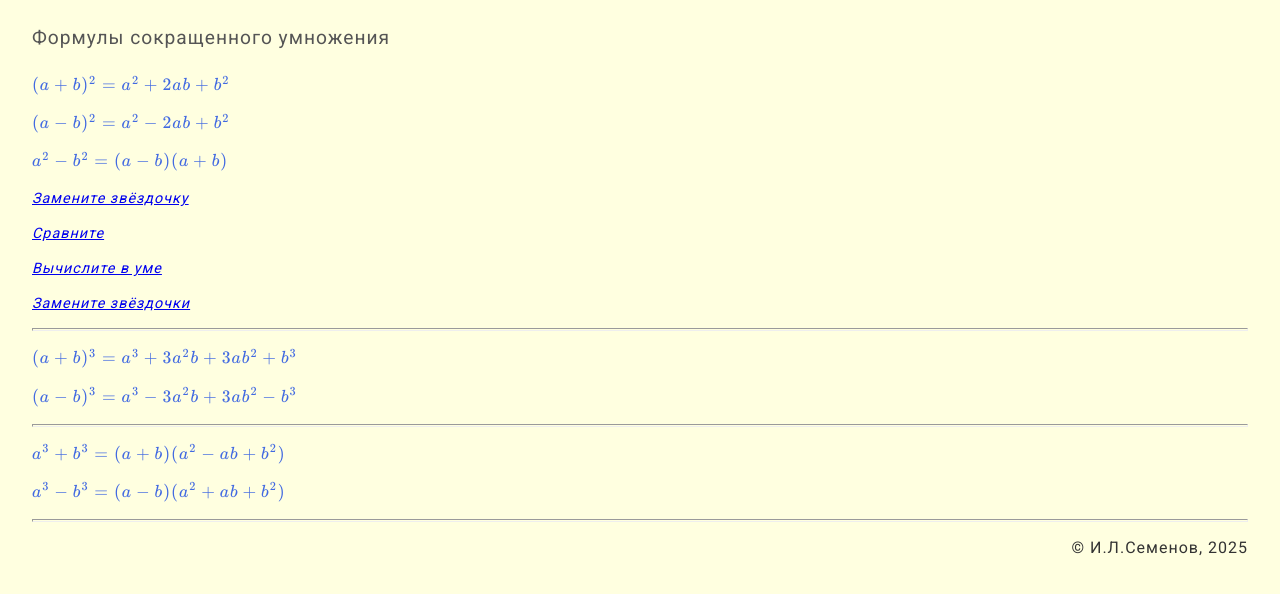
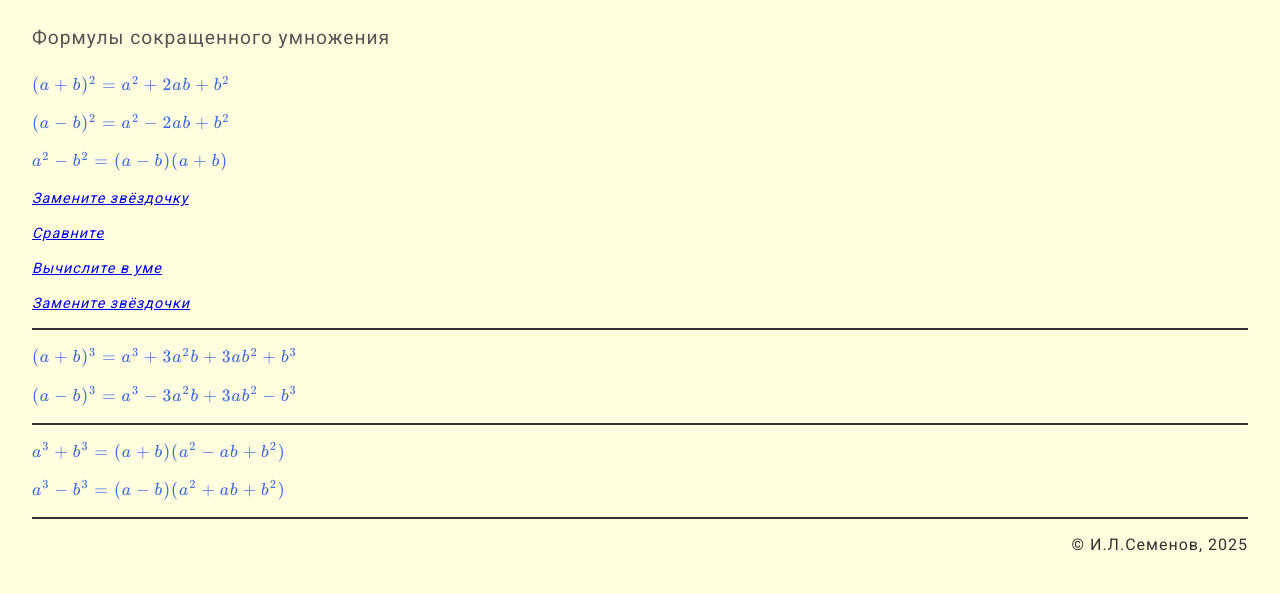
Before and after one commit to igorlsemenov/math, a Jekyll site: the page built from алгебра/7/ф-лы_сокр._умножения.md, in a window 1280 px wide. Shown: the top 594 px of the page. Built offline with Jekyll 4.4.1, drawn with Linux system fonts in a browser that asks for light colours.

Commit message:
Update main.css

```diff
--- a/_includes/main.css
+++ b/_includes/main.css
@@ -26,8 +26,9 @@
         letter-spacing: 1px !important;
       }
       hr {
-        height: 1px;
-        color: light-dark(var(--light_font), var(--dark_font));
+        border: 0;
+        border-top: 1px solid light-dark(var(--light_font), var(--dark_font));
+        border-bottom: 1px solid light-dark(var(--light_font), var(--dark_font));
       }
       h4 {
         font-size: 120%;
```
